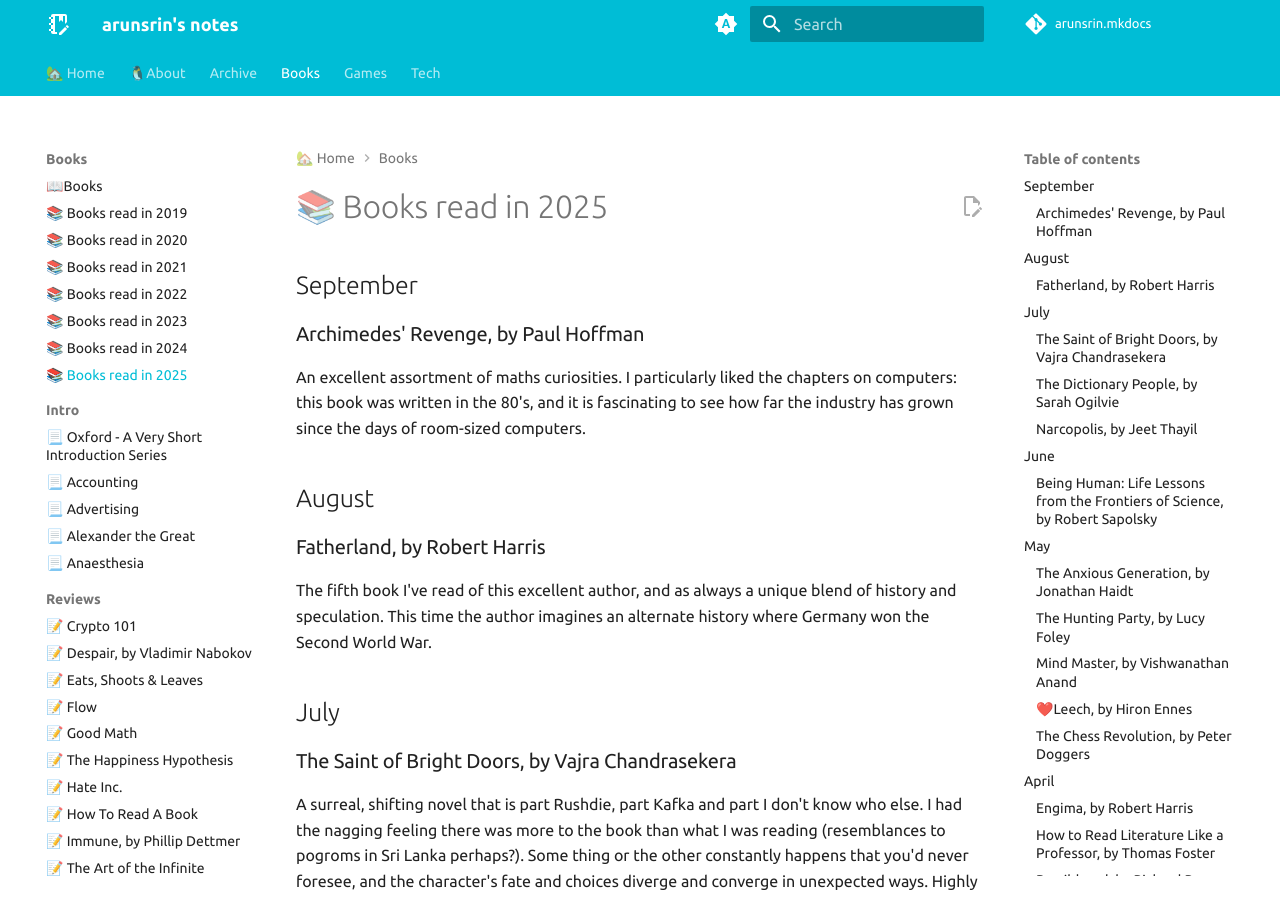
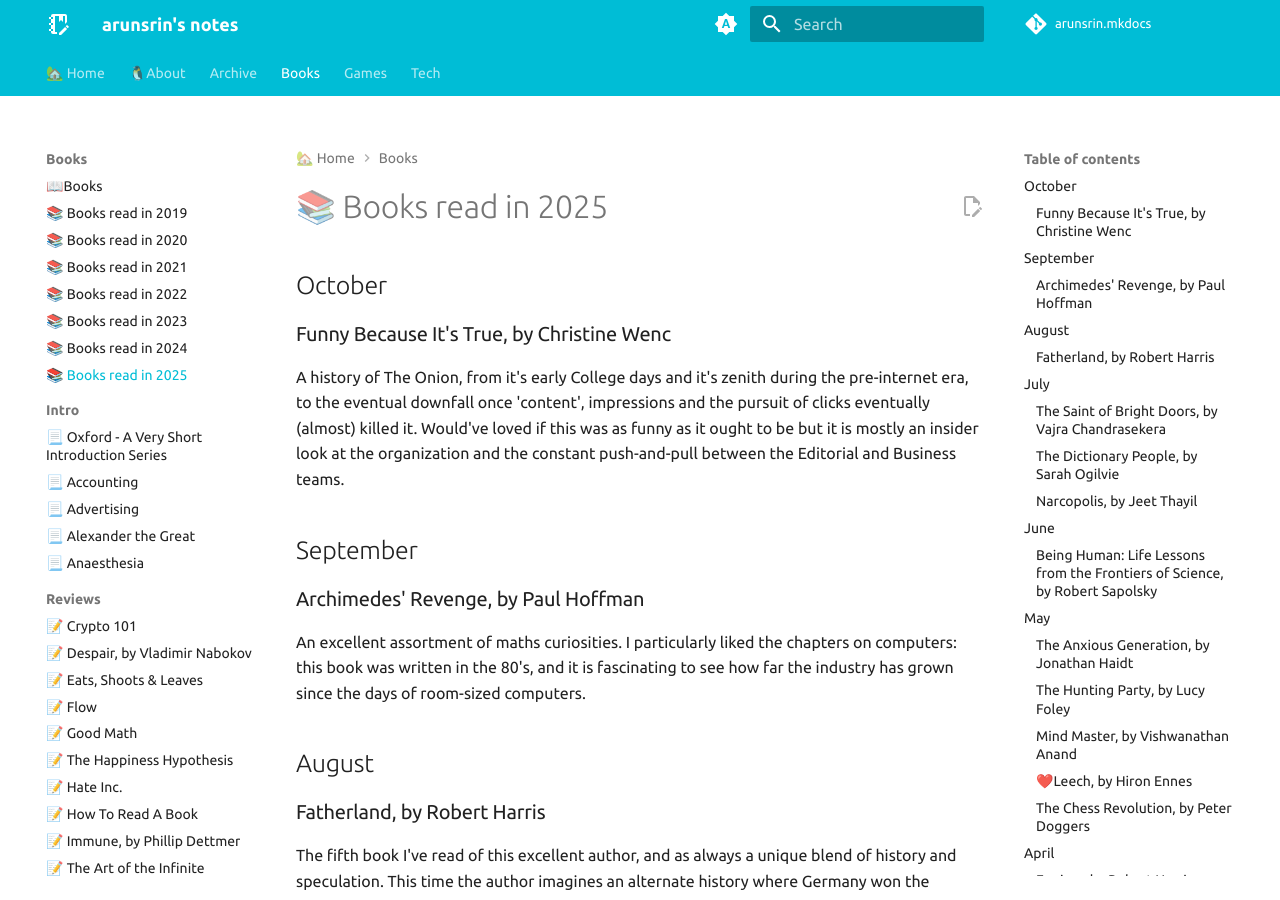
Before and after one commit to arunsrin/arunsrin.mkdocs, an MkDocs documentation site: the page built from home/books/2025.md, in a window 1280 px wide and 900 px high. Built offline with MkDocs 1.6.1 and Material for MkDocs 9.7.7, drawn with Linux system fonts in a browser that asks for light colours; comment, search, counter and statistics services are not loaded.

Commit message:
1 book in October so far

```diff
--- a/home/books/2025.md
+++ b/home/books/2025.md
@@ -1,4 +1,14 @@
 # 📚 Books read in 2025
+
+## October
+
+### Funny Because It's True, by Christine Wenc
+
+A history of The Onion, from it's early College days and it's zenith during the
+pre-internet era, to the eventual downfall once 'content', impressions and the
+pursuit of clicks eventually (almost) killed it. Would've loved if this was as
+funny as it ought to be but it is mostly an insider look at the organization and
+the constant push-and-pull between the Editorial and Business teams.
 
 ## September
 
```
